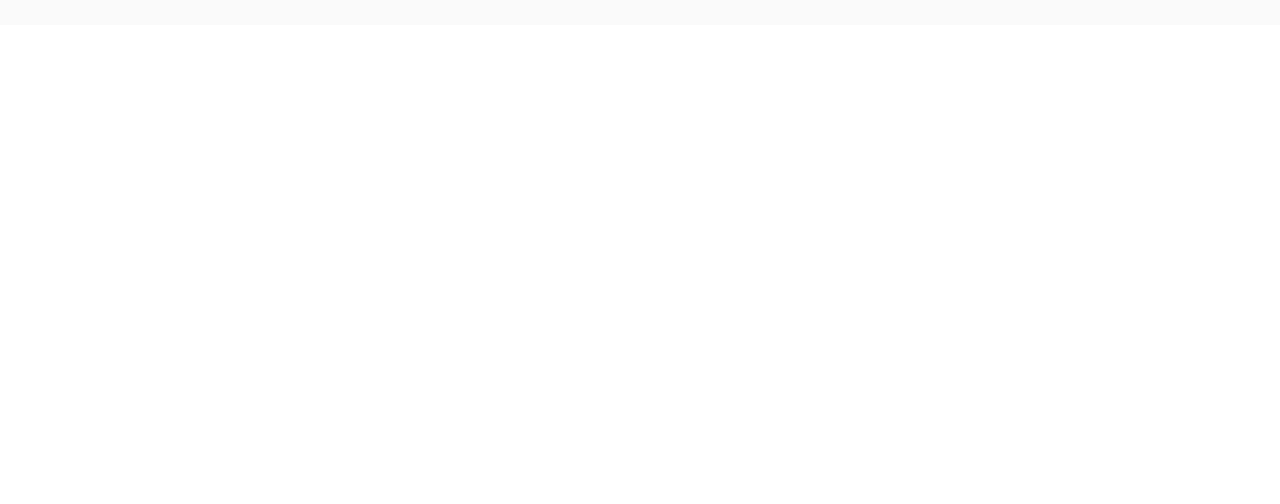
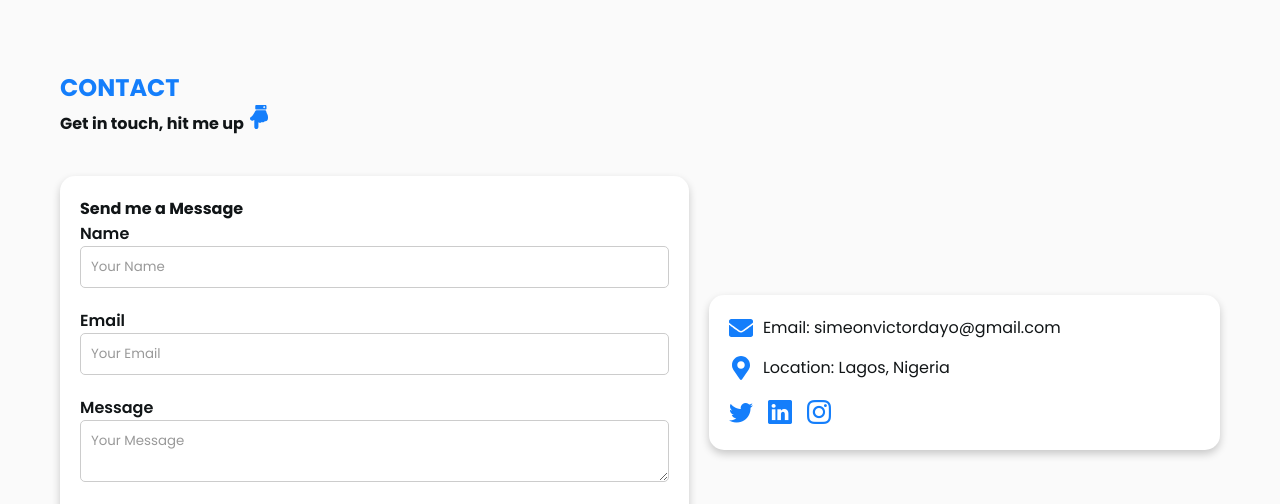
Before and after one commit to DeeFromNextDoor/portfolio, a React (Vite) app: page / in a window 1280 px wide. Shown: the part 2296-2800 px from the top of the page. Before the commit the page ends 2321 px from the top, so only its background shows below. Built offline with nearby package versions, Linux system fonts and the light colour scheme.

Commit message:
completed project

```diff
--- a/package.json
+++ b/package.json
@@ -14,7 +14,8 @@
     "@fortawesome/react-fontawesome": "^0.2.0",
     "devicons": "^1.8.0",
     "react": "^18.2.0",
-    "react-dom": "^18.2.0"
+    "react-dom": "^18.2.0",
+    "react-icons": "^4.10.1"
   },
   "devDependencies": {
     "@types/react": "^18.2.15",
--- a/src/App.jsx
+++ b/src/App.jsx
@@ -1,5 +1,7 @@
 import "./App.css";
 import About from "./components/about/About";
+import Contact from "./components/contact/Contact";
+import Footer from "./components/footer/Footer";
 import Home from "./components/hero/Home";
 import Navbar from "./components/nav/Navbar";
 import Projects from "./components/projects/Projects";
@@ -13,6 +15,8 @@
       <Home />
       <About />
       <Projects />
+      <Contact />
+      <Footer />
     </div>
   );
 }
--- /dev/null
+++ b/src/components/contact/Contact.css
@@ -0,0 +1,147 @@
+.contact {
+  padding: 80px 0;
+}
+
+.container {
+  max-width: 1200px;
+  margin: 0 auto;
+  padding: 0 20px;
+}
+
+.contact_title {
+  text-align: left;
+  margin-bottom: 40px;
+}
+
+.contact_title h3 {
+  font-size: 1.5rem;
+  text-transform: uppercase;
+  color: var(--Light_blue_text);
+}
+
+.contact_title h4 {
+  font-size: 1rem;
+}
+.contact_content {
+  display: flex;
+  justify-content: space-between;
+  align-items: center;
+  flex-wrap: wrap;
+  gap: 20px;
+}
+
+.contact_form {
+  flex: 1;
+  padding: 20px;
+  background-color: white;
+  border-radius: 15px;
+  box-shadow: 0 4px 8px rgba(0, 0, 0, 0.2);
+}
+
+.form_group {
+  margin-bottom: 20px;
+}
+
+.form_group label {
+  display: block;
+  font-weight: 600;
+}
+
+.form_group input,
+.form_group textarea {
+  width: 100%;
+  padding: 10px;
+  border: 1px solid #ccc;
+  border-radius: 5px;
+  transition: border-color 0.3s;
+}
+
+.form_group input::placeholder,
+.form_group textarea::placeholder {
+  color: #999;
+}
+
+.form_group input:focus,
+.form_group textarea:focus {
+  border-color: var(--Light_blue_text);
+}
+
+.button {
+  background-color: var(--Light_blue_text);
+  color: white;
+  padding: 10px 20px;
+  border: none;
+  border-radius: 5px;
+  cursor: pointer;
+  transition: background-color 0.3s;
+}
+
+.button:hover {
+  background-color: var(--Light_blue_text);
+}
+
+.contact_info {
+  flex: 0.8;
+  padding: 20px;
+  background-color: white;
+  color: var(--Very_Dark_Blue_Light_Mode_Text);
+  border-radius: 15px;
+  box-shadow: 0 4px 8px rgba(0, 0, 0, 0.2);
+}
+
+.info_item {
+  display: flex;
+  align-items: center;
+  margin-bottom: 15px;
+}
+
+.info_icon {
+  font-size: 1.5rem;
+  margin-right: 10px;
+  color: var(--Light_blue_text);
+}
+
+.social_links a {
+  font-size: 1.5rem;
+  margin-right: 15px;
+  color: var(--Light_blue_text);
+  transition: color 0.3s;
+}
+
+.social_links a:hover {
+  color: #5a54a3;
+}
+
+.form_group input,
+.form_group textarea {
+  width: 100%;
+  padding: 10px;
+  border: 1px solid #ccc;
+  border-radius: 5px;
+  transition: border-color 0.3s, transform 0.3s;
+}
+
+.form_group input::placeholder,
+.form_group textarea::placeholder {
+  color: #999;
+}
+
+.form_group input:focus,
+.form_group input:valid,
+.form_group textarea:focus,
+.form_group textarea:valid {
+  border-color: var(--Light_blue_text);
+  transform: scale(1.02);
+}
+
+@media (max-width: 768px) {
+  .contact_content {
+    flex-direction: column;
+  }
+
+  .contact_form,
+  .contact_info {
+    width: 100%;
+    margin-bottom: 20px;
+  }
+}
--- /dev/null
+++ b/src/components/contact/Contact.jsx
@@ -0,0 +1,80 @@
+import React from "react";
+import "./Contact.css";
+import { FaEnvelope, FaHandPointDown, FaMapMarkerAlt } from "react-icons/fa";
+
+const Contact = () => {
+  return (
+    <section className="contact" id="contact">
+      <div className="container">
+        <div className="contact_title">
+          <h3>Contact</h3>
+          <h4>
+            Get in touch, hit me up <FaHandPointDown className="info_icon" />
+          </h4>
+        </div>
+        <div className="contact_content">
+          <div className="contact_form">
+            <h4>Send me a Message</h4>
+            <form>
+              <div className="form_group">
+                <label htmlFor="name">Name</label>
+                <input
+                  type="text"
+                  id="name"
+                  name="name"
+                  placeholder="Your Name"
+                  required
+                />
+              </div>
+              <div className="form_group">
+                <label htmlFor="email">Email</label>
+                <input
+                  type="email"
+                  id="email"
+                  name="email"
+                  placeholder="Your Email"
+                  required
+                />
+              </div>
+              <div className="form_group">
+                <label htmlFor="message">Message</label>
+                <textarea
+                  id="message"
+                  name="message"
+                  placeholder="Your Message"
+                  required
+                ></textarea>
+              </div>
+              <button className="button" type="submit">
+                Send Message
+              </button>
+            </form>
+          </div>
+          <div className="contact_info">
+            <div className="info_item">
+              <FaEnvelope className="info_icon" />
+              <p>Email: simeonvictordayo@gmail.com</p>
+            </div>
+            <div className="info_item">
+              <FaMapMarkerAlt className="info_icon" />
+              <p>Location: Lagos, Nigeria</p>
+            </div>
+            <div className="social_links">
+              <a href="#" target="_blank" rel="noopener noreferrer">
+                <i className="bi bi-twitter"></i>
+              </a>
+              <a href="#" target="_blank" rel="noopener noreferrer">
+                <i className="bi bi-linkedin"></i>
+              </a>
+              <a href="#" target="_blank" rel="noopener noreferrer">
+                <i className="bi bi-instagram"></i>
+              </a>
+            </div>
+          </div>
+        </div>
+      </div>
+    </section>
+  );
+};
+
+export default Contact;
--- /dev/null
+++ b/src/components/footer/Footer.jsx
@@ -0,0 +1,7 @@
+import React from "react";
+
+const Footer = () => {
+  return <footer>Footer</footer>;
+};
+
+export default Footer;
--- a/src/components/hero/Home.jsx
+++ b/src/components/hero/Home.jsx
@@ -2,6 +2,15 @@
 import { FontAwesomeIcon } from "@fortawesome/react-fontawesome";
 import React from "react";
 import "./Home.css";
+import {
+  FaHandHoldingMedical,
+  FaHandHoldingWater,
+  FaHandsWash,
+  FaMapMarkerAlt,
+  FaRegHandLizard,
+  FaRegHandPaper,
+  FaRegMehBlank,
+} from "react-icons/fa";
 
 const skillsData = [
   {
@@ -36,8 +45,9 @@
               Front-End Developer <FontAwesomeIcon icon={faReact} />
             </h1>
             <p>
-              Hi there! 👋 I'm Simeon Victor, a Front-End Enthusiast and React
-              Developer based in Lagos, Nigeria📍.
+              Hi there! <img src="path/to/waving-hand.svg" alt="Waving Hand" />{" "}
+              I'm Simeon Victor, a Front-End Enthusiast and React Developer
+              based in Lagos, Nigeria <FaMapMarkerAlt className="info_icon" />.
             </p>
             <span>
               <a href="#">
--- a/src/data/Data.jsx
+++ b/src/data/Data.jsx
@@ -6,7 +6,7 @@
     image: "./worldFlags.png",
     technologies: ["React", "HTML", "CSS"],
     liveDemo: "https://example.com/project1",
-    sourceCode: "https://github.com/username/project2",
+    sourceCode: "https://github.com/DeeFromNextDoor/world-flags.git",
   },
   {
     title: "Project 2",
@@ -14,7 +14,7 @@
       "With Shopie, you can easily create, edit, and delete items, keep track of quantities and prices, and even add them to your virtual cart for a seamless shopping experience.",
     image: "./shoppie.png",
     technologies: ["JavaScript", "HTML", "CSS"],
-    liveDemo: "https://example.com/project2",
+    liveDemo: "https://shopieapp.netlify.app/",
     sourceCode: "https://github.com/username/project2",
   },
 ];
```
Also changed, not shown: 1 other file (tests, documents, lock files or other folders).
